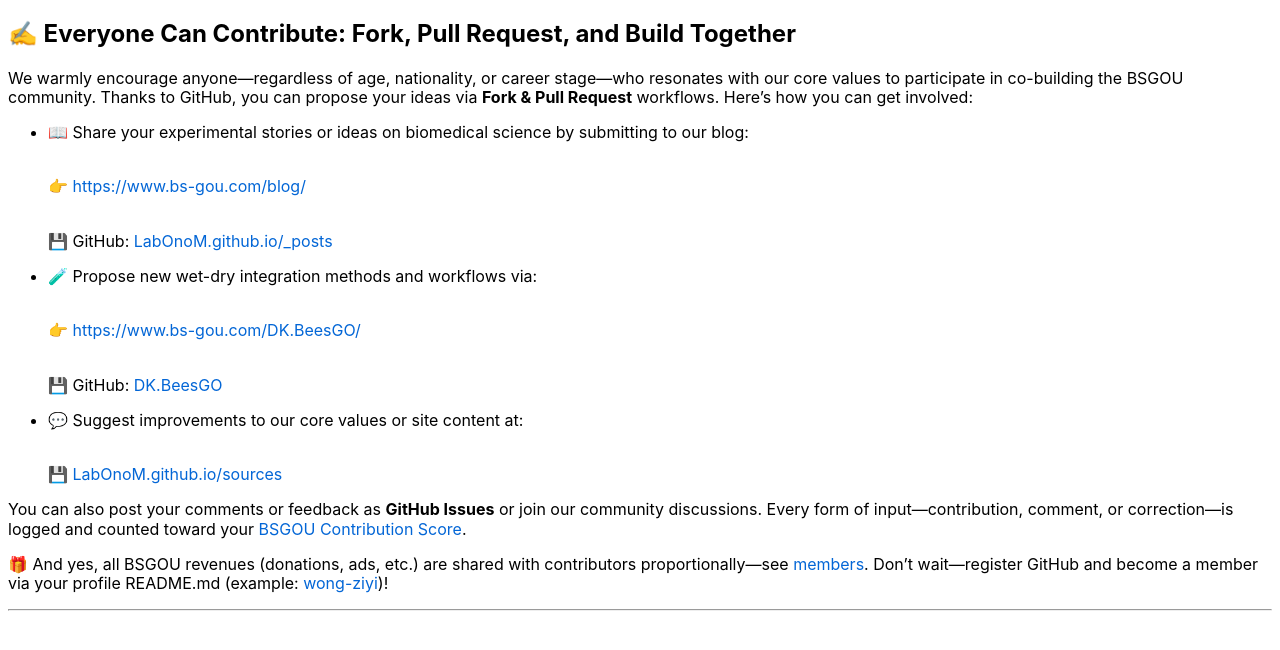
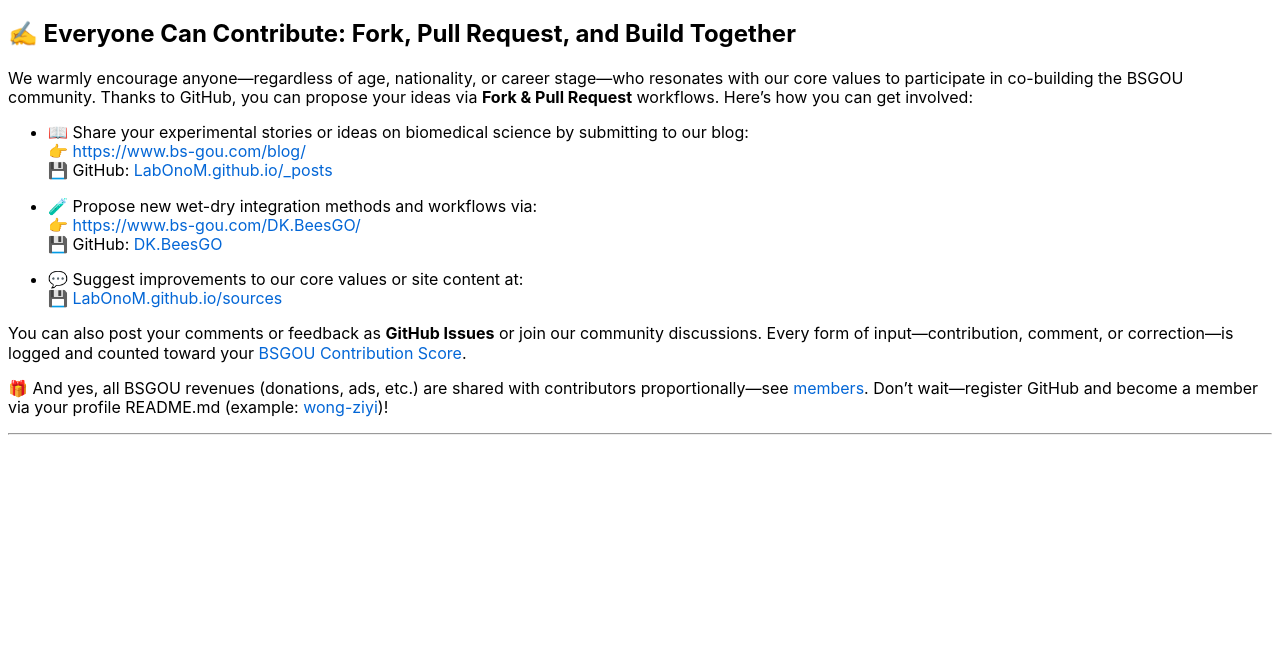
Before and after one commit to LabOnoM/LabOnoM.github.io, a Jekyll site: the page built from sources/Contributions.md, in a window 1280 px wide. Shown: the top 650 px of the page. Built offline with Jekyll 4.4.1, drawn with Linux system fonts in a browser that asks for light colours; our own code applies the rules of GitHub Pages for plain Markdown files.

```diff
--- a/sources/Contributions.md
+++ b/sources/Contributions.md
@@ -6,21 +6,16 @@ layout: iframe
 
 We warmly encourage anyone—regardless of age, nationality, or career stage—who resonates with our core values to participate in co-building the BSGOU community. Thanks to GitHub, you can propose your ideas via **Fork & Pull Request** workflows. Here’s how you can get involved:
 
-- 📖 Share your experimental stories or ideas on biomedical science by submitting to our blog:
+- 📖 Share your experimental stories or ideas on biomedical science by submitting to our blog:<br>
+  👉 [https://www.bs-gou.com/blog/](https://www.bs-gou.com/blog/)<br>
+  💾 GitHub: [LabOnoM.github.io/_posts](https://github.com/LabOnoM/LabOnoM.github.io/tree/main/_posts)<br>
 
-  <br>👉 [https://www.bs-gou.com/blog/](https://www.bs-gou.com/blog/)
+- 🧪 Propose new wet-dry integration methods and workflows via:<br>
+  👉 [https://www.bs-gou.com/DK.BeesGO/](https://www.bs-gou.com/DK.BeesGO/)<br>
+  💾 GitHub: [DK.BeesGO](https://github.com/LabOnoM/DK.BeesGO)<br>
 
-  <br>💾 GitHub: [LabOnoM.github.io/_posts](https://github.com/LabOnoM/LabOnoM.github.io/tree/main/_posts)
-
-- 🧪 Propose new wet-dry integration methods and workflows via:
-
-  <br>👉 [https://www.bs-gou.com/DK.BeesGO/](https://www.bs-gou.com/DK.BeesGO/)
-
-  <br>💾 GitHub: [DK.BeesGO](https://github.com/LabOnoM/DK.BeesGO)
-
-- 💬 Suggest improvements to our core values or site content at:
-
-  <br>💾 [LabOnoM.github.io/sources](https://github.com/LabOnoM/LabOnoM.github.io/tree/main/sources)
+- 💬 Suggest improvements to our core values or site content at:<br>
+  💾 [LabOnoM.github.io/sources](https://github.com/LabOnoM/LabOnoM.github.io/tree/main/sources)<br>
 
 You can also post your comments or feedback as **GitHub Issues** or join our community discussions. Every form of input—contribution, comment, or correction—is logged and counted toward your [BSGOU Contribution Score](https://www.bs-gou.com/2025/06/12/BSGOU-Contribution-Score.html).
 
```
